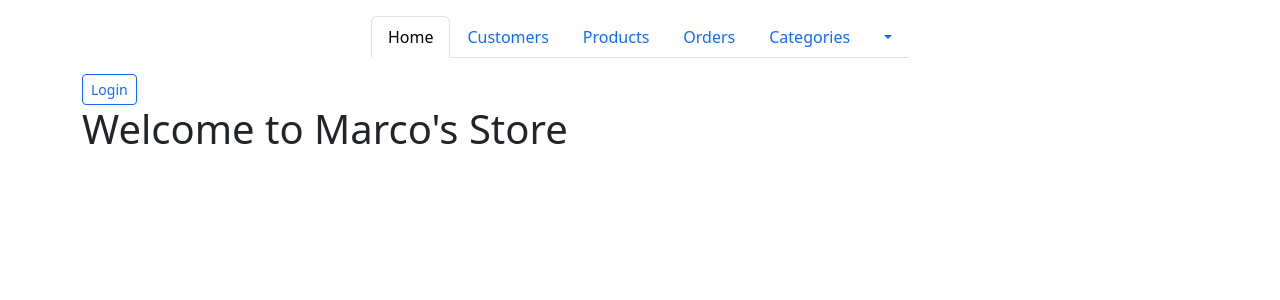
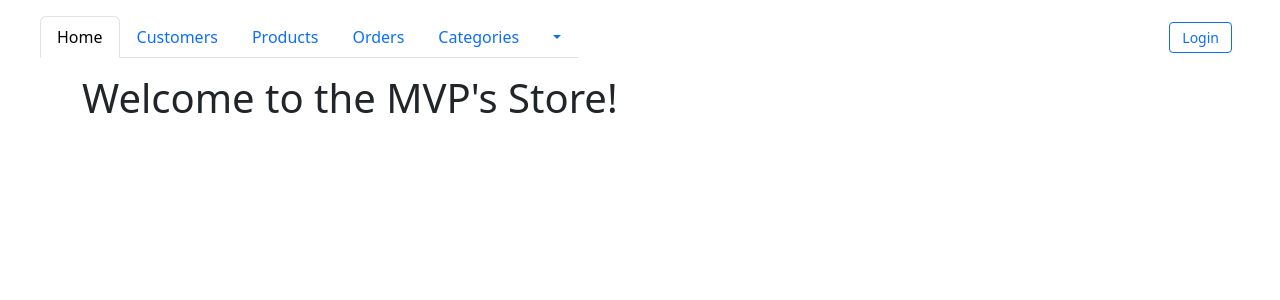
Before and after one commit to mwcyu/ACIT2911Group18, a Flask app: page / in a window 1280 px wide. Shown: the top 300 px of the page. Run offline with Flask 3, Linux system fonts and the light colour scheme.

Commit message:
rearranged htmlfor structure

```diff
--- a/templates/base.html
+++ b/templates/base.html
@@ -6,11 +6,15 @@
       href="https://cdn.jsdelivr.net/npm/bootstrap@5.3.3/dist/css/bootstrap.min.css"
       rel="stylesheet"
     />
+    <link
+      rel="stylesheet"
+      href="../static/css/style.css"
+      type="text/css"
+    >
   </head>
 
   <body>
-    <div class="container">
-      <header class="d-flex justify-content-center py-3">
+      <header class="d-flex justify-content-between align-items-center py-3">
         <ul class="nav nav-tabs nav-fill">
           <li class="nav-item">
             <a
@@ -71,10 +75,10 @@
             </ul>
           </li>
         </ul>
-      </header>
         <div class="text-start">
-        {% if current_user.is_authenticated %} Logged in as {{ current_user.name
-        }}
+          {% if current_user.is_authenticated %} <span class="logged-as-user"><span class="logged-as-greentext">Logged in as</span> {{ current_user.name
+          }}</span>
+          <br>
           <a href="{{ url_for('logout') }}" class="btn btn-outline-danger btn-sm"
             >Logout</a
           >
@@ -86,9 +90,11 @@
           >
           {% endif %}
         </div>
+      </header>
 
+    <div class="container">
       {% block content %}
-      <h1>Welcome to Marco's Store</h1>
+      <h1>Welcome to the MVP's Store!</h1>
       {% endblock %}
     </div>
     <script src="https://cdn.jsdelivr.net/npm/bootstrap@5.3.3/dist/js/bootstrap.bundle.min.js"></script>
```
Lines whose indentation alone changed are shown as unchanged.
